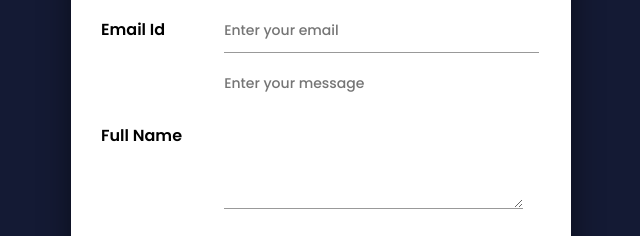
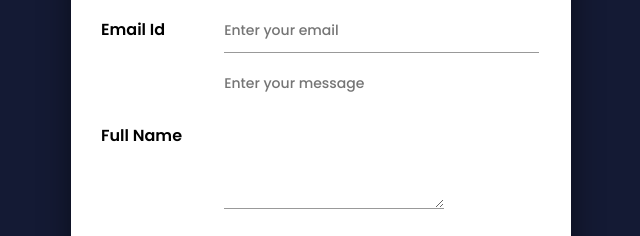
Before and after one commit to Udhaya431/udhaya431.github.io, a plain HTML site: page Validate Form/index.html in a window 1280 px wide. Shown: the part 324-560 px from the top of the page, 319-959 px from the left. Drawn offline with nearby package versions, Linux system fonts and the light colour scheme.

Commit message:
Uploaded

```diff
--- a/Validate Form/style.css
+++ b/Validate Form/style.css
@@ -48,7 +48,7 @@
     font-weight: 600;
 }
 .input_group input, .input_group textarea {
-    flex-basis: 68%;
+    flex-basis: 50%;
     background: transparent;
     border: 0;
     outline: 0;
```
